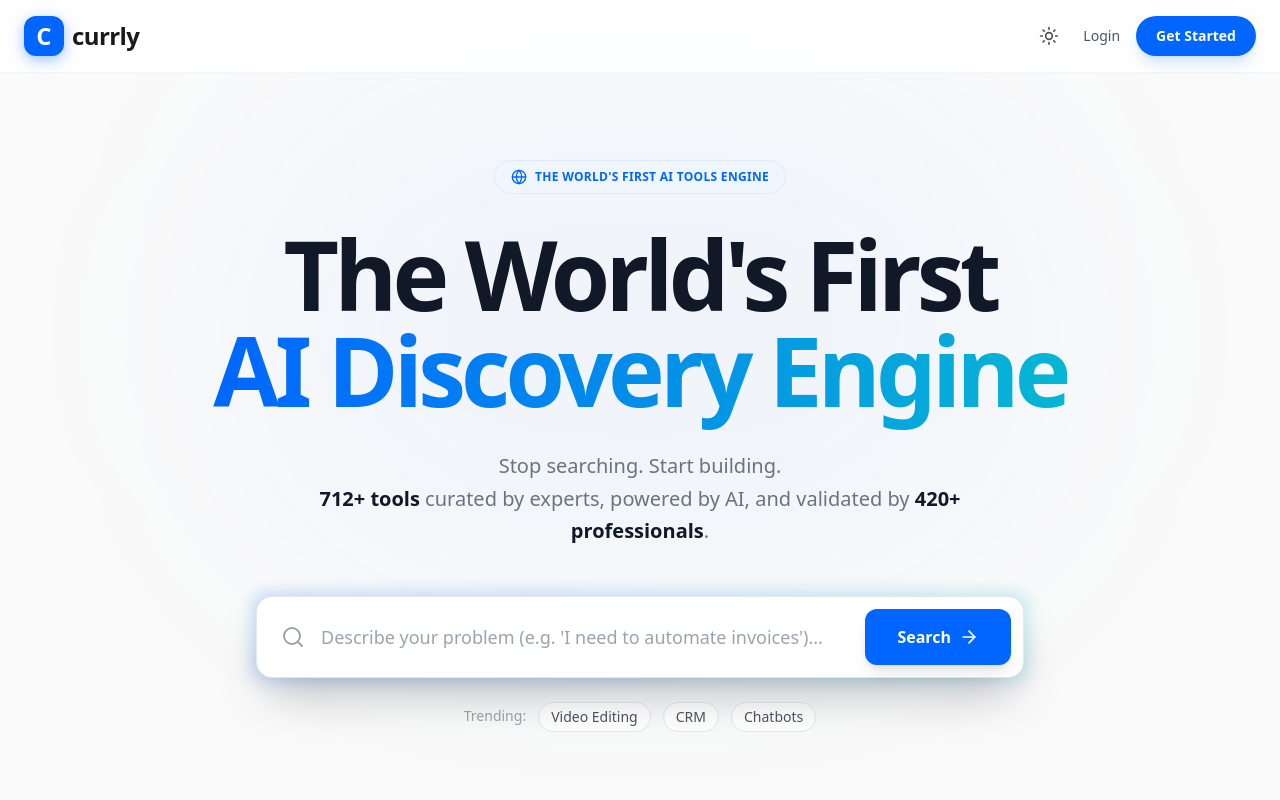
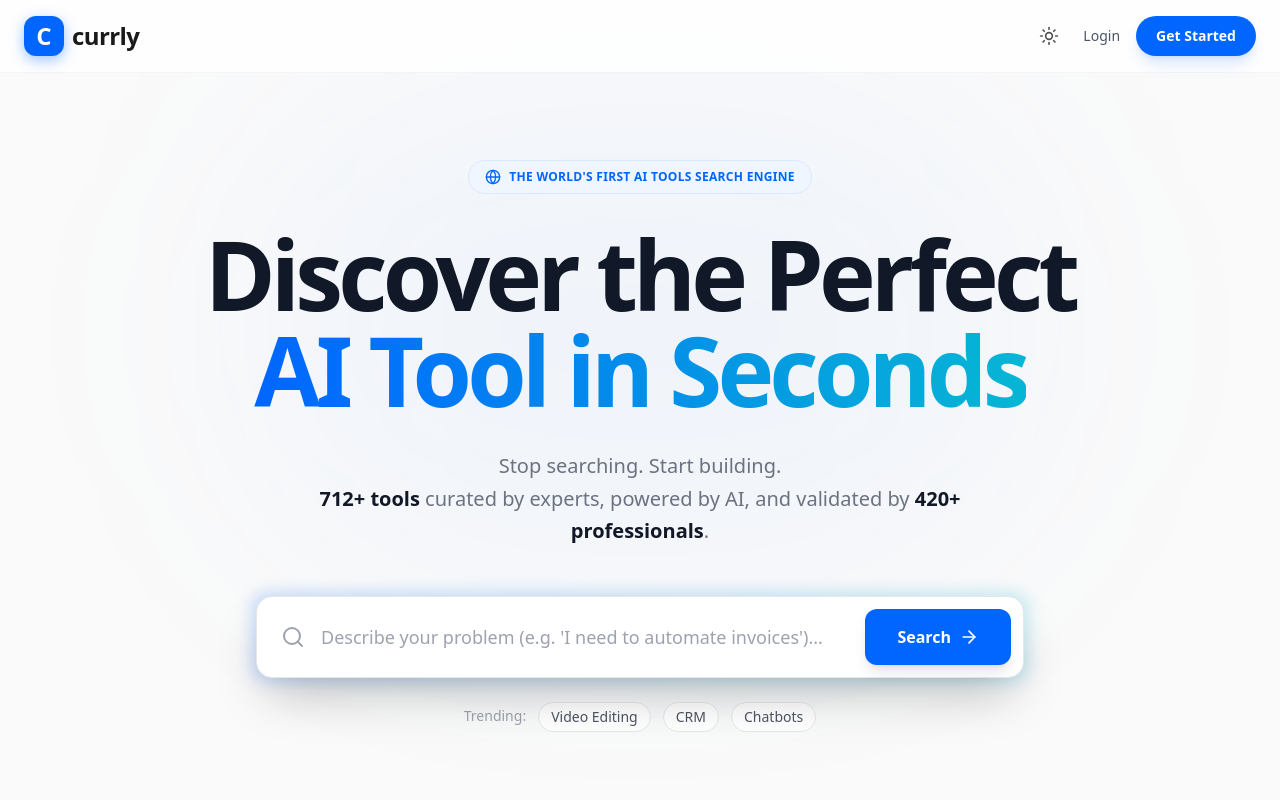
Before and after one commit to rohit1703/currly-beta, a Next.js app: page / in a window 1280 px wide. Shown: the top 800 px of the page. Built offline with nearby package versions, Linux system fonts and the light colour scheme; no server answers.

Commit message:
Fix homepage headlines

```diff
--- a/app/page.tsx
+++ b/app/page.tsx
@@ -6,11 +6,10 @@ import Link from 'next/link';
 import { motion, useScroll, useTransform } from 'framer-motion';
 import { Search, Sparkles, Users, ArrowRight, Shield, Brain, Zap, Star, Globe, LayoutGrid, Code, PenTool } from 'lucide-react';
 import { ThemeToggle } from '@/components/ThemeToggle';
-import { Logo } from '@/components/Logo'; // IMPORT NEW LOGO
+import { Logo } from '@/components/Logo';
 import { useCountUp } from '@/hooks/useCountUp';
 import UserNav from '@/components/UserNav';
 
-// Animated Number Component
 function StatItem({ value, label, suffix = "+" }: { value: number, label: string, suffix?: string }) {
   const count = useCountUp(value);
   return (
@@ -44,7 +43,6 @@ export default function Home() {
     if (query.trim()) router.push(`/dashboard?q=${encodeURIComponent(query)}`);
   };
 
-  // DISCOVERY CATEGORIES (For "Discovery Mode")
   const categories = [
     { name: "Marketing & SEO", icon: Zap, tools: "120+", slug: "marketing" },
     { name: "Development", icon: Code, tools: "85+", slug: "coding" },
@@ -73,17 +71,18 @@ export default function Home() {
 
       {/* --- HERO SECTION --- */}
       <div className="pt-40 pb-20 px-4 text-center max-w-7xl mx-auto relative">
-        {/* Background Blobs */}
         <div className="absolute top-20 left-1/2 -translate-x-1/2 w-[800px] h-[500px] bg-blue-500/5 dark:bg-white/5 rounded-full blur-[120px] pointer-events-none" />
 
+        {/* BADGE UPDATE */}
         <motion.div initial={{ opacity: 0, y: 20 }} animate={{ opacity: 1, y: 0 }} className="relative inline-flex items-center gap-2 px-4 py-2 bg-blue-50 dark:bg-white/10 rounded-full mb-8 border border-blue-100 dark:border-white/10">
           <Globe className="w-4 h-4 text-[#0066FF] dark:text-white" />
-          <span className="text-xs font-bold uppercase tracking-wide text-[#0066FF] dark:text-white">The World's First AI Tools Engine</span>
+          <span className="text-xs font-bold uppercase tracking-wide text-[#0066FF] dark:text-white">The World's First AI Tools Search Engine</span>
         </motion.div>
 
+        {/* HEADLINE UPDATE */}
         <h1 className="relative text-5xl md:text-7xl lg:text-8xl font-extrabold mb-8 leading-[1.1] tracking-tighter text-gray-900 dark:text-white">
-          The World's First <br/>
-          <span className="text-transparent bg-clip-text bg-gradient-to-r from-[#0066FF] to-cyan-500">AI Discovery Engine</span>
+          Discover the Perfect <br/>
+          <span className="text-transparent bg-clip-text bg-gradient-to-r from-[#0066FF] to-cyan-500">AI Tool in Seconds</span>
         </h1>
 
         <p className="relative text-xl text-gray-500 dark:text-gray-400 mb-12 max-w-2xl mx-auto leading-relaxed font-medium">
@@ -119,7 +118,7 @@ export default function Home() {
           </div>
         </div>
 
-        {/* DISCOVERY MODE PREVIEW (New Feature) */}
+        {/* DISCOVERY PREVIEW */}
         <div className="relative z-10 mb-24">
            <p className="text-sm font-bold text-gray-400 uppercase tracking-wider mb-8">Explore by Category</p>
            <div className="grid grid-cols-2 md:grid-cols-4 gap-4">
@@ -135,7 +134,7 @@ export default function Home() {
            </div>
         </div>
 
-        {/* ANIMATED STATS */}
+        {/* STATS */}
         <div className="relative grid grid-cols-1 md:grid-cols-3 gap-6 z-10">
            <StatItem value={712} label="AI Tools Curated" />
            <StatItem value={420} label="Active Members" />
```
